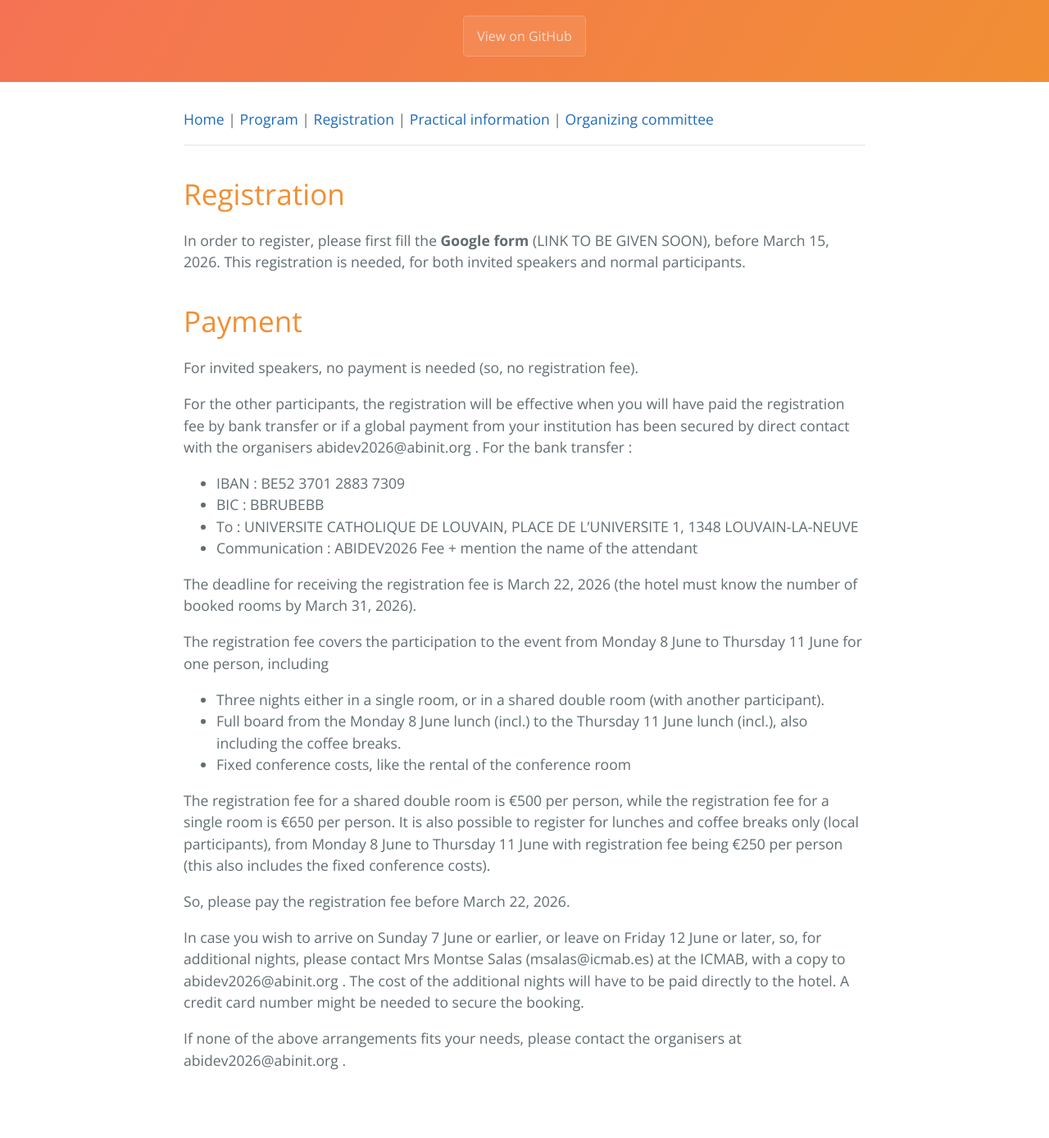
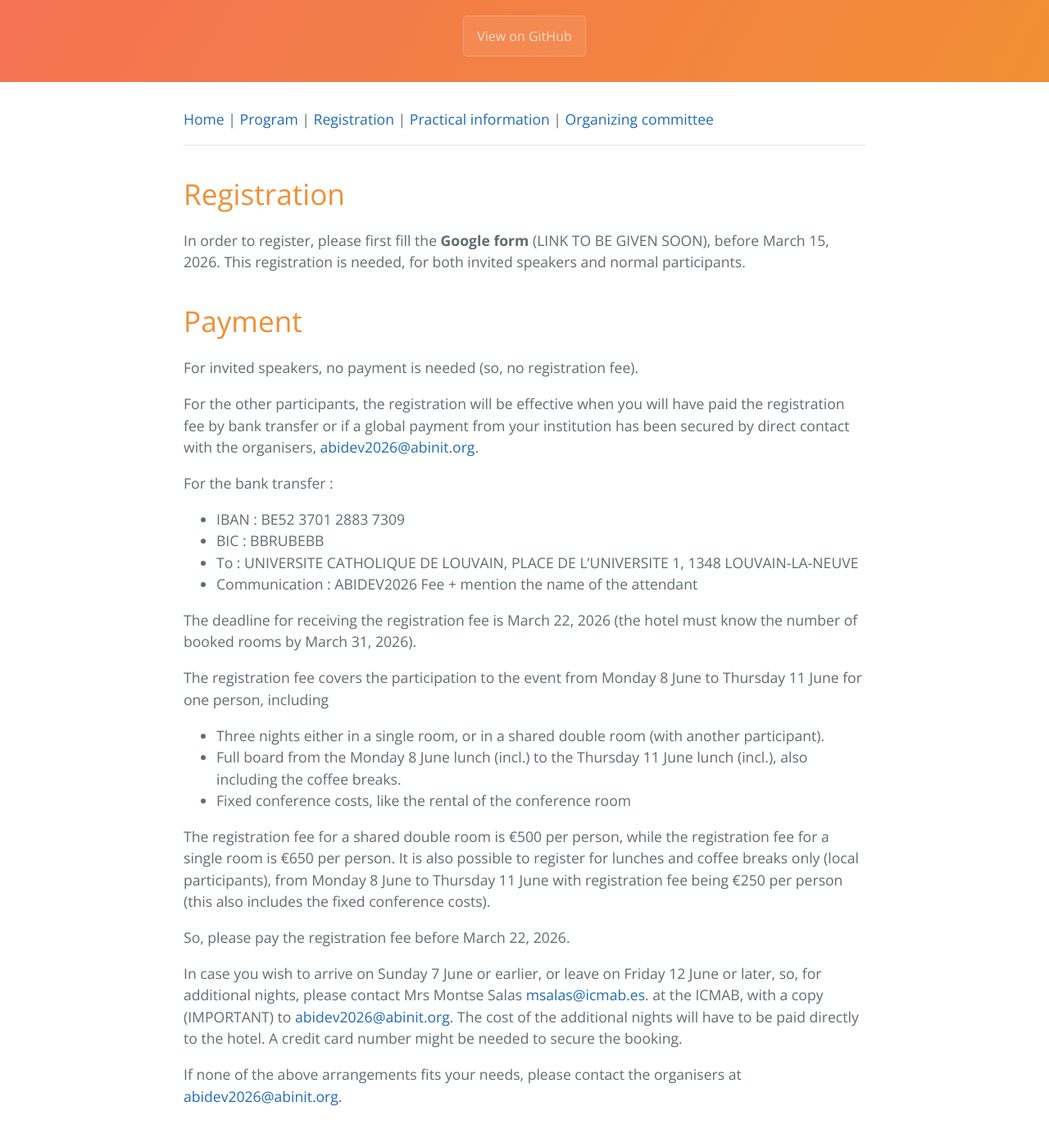
Before and after one commit to abinit/abidev2026, a Jekyll site: the page built from docs/registration.md, in a window 1280 px wide and 1400 px high, scrolled down 183 px. Shown: the top 1388 px of the window at 82% size. Built offline with Jekyll 4.4.1, drawn with Linux system fonts in a browser that asks for light colours; the repository's description, which GitHub fills in, is left out; before the commit the page ends 1539 px from its top, so only the background shows below that.

```diff
--- a/docs/registration.md
+++ b/docs/registration.md
@@ -17,7 +17,9 @@ This registration is needed, for both invited speakers and normal participants.
 For invited speakers, no payment is needed (so, no registration fee).
 
 For the other participants,
-the registration will be effective when you will have paid the registration fee by bank transfer or if a global payment from your institution has been secured by direct contact with the organisers abidev2026@abinit.org .
+the registration will be effective when you will have paid the registration fee by bank transfer or if a global payment from your institution has been secured by direct contact with the organisers,
+<a href="mailto:abidev2026@abinit.org">abidev2026@abinit.org</a>.
+
 For the bank transfer :
 
  * IBAN : BE52 3701 2883 7309
@@ -39,7 +41,11 @@ It is also possible to register for lunches and coffee breaks only (local partic
 So, please pay the registration fee before March 22, 2026.
 
 In case you wish to arrive on Sunday 7 June or earlier, or leave on Friday 12 June or later, so, for additional nights,
-please contact Mrs Montse Salas (msalas@icmab.es) at the ICMAB, with a copy to abidev2026@abinit.org .
+please contact Mrs Montse Salas
+<a href="mailto:msalas@icmab.es">msalas@icmab.es</a>.
+at the ICMAB, with a copy (IMPORTANT) to
+<a href="mailto:abidev2026@abinit.org">abidev2026@abinit.org</a>.
 The cost of the additional nights will have to be paid directly to the hotel. A credit card number might be needed to secure the booking.
 
-If none of the above arrangements fits your needs, please contact the organisers at abidev2026@abinit.org .
+If none of the above arrangements fits your needs, please contact the organisers at
+<a href="mailto:abidev2026@abinit.org">abidev2026@abinit.org</a>.
```
Also changed, not shown: docs/organizing.md (+2 -0 lines), docs/practical.md (+4 -0 lines).
